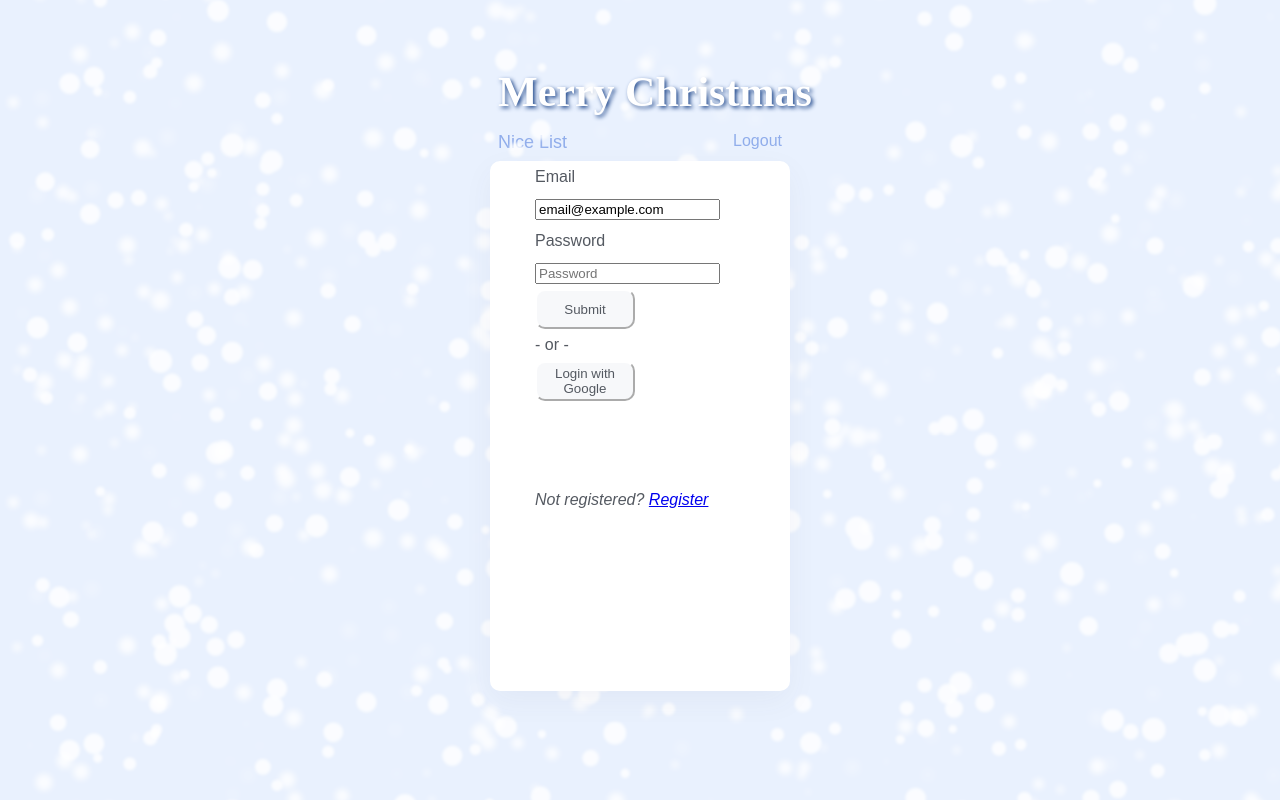
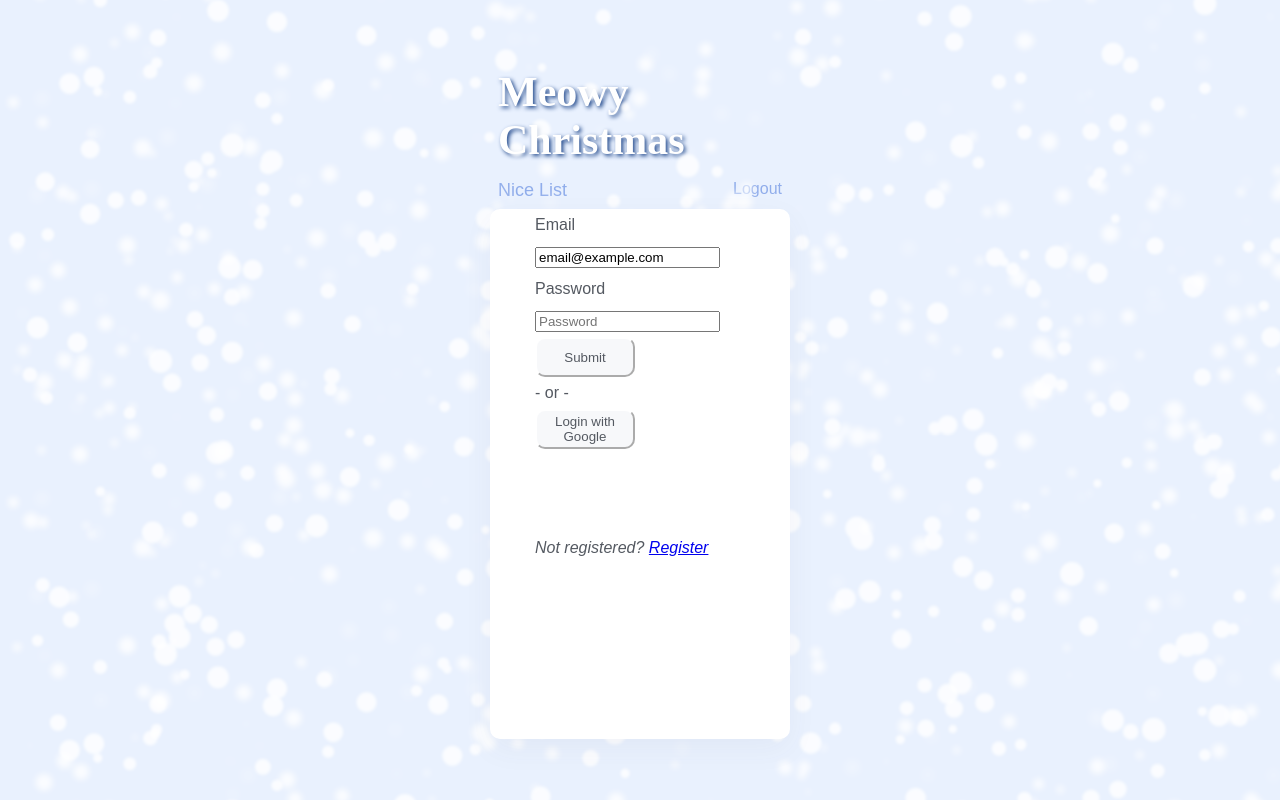
Before and after one commit to sageklein/My-List, a React (Create React App) app: page /login in a window 1280 px wide. Built offline with nearby package versions, Linux system fonts and the light colour scheme; no server answers.

Commit message:
detecting change

```diff
--- a/src/App.js
+++ b/src/App.js
@@ -15,7 +15,7 @@ function App() {
 				<div className="snow layer3 a"></div>
 				<div className="snow layer3"></div>
 				<div className="content">
-					<h1>Merry Christmas</h1>
+					<h1>Meowy Christmas</h1>
 					<Router>
 						<FirebaseProvider>
 							<Header />
```
